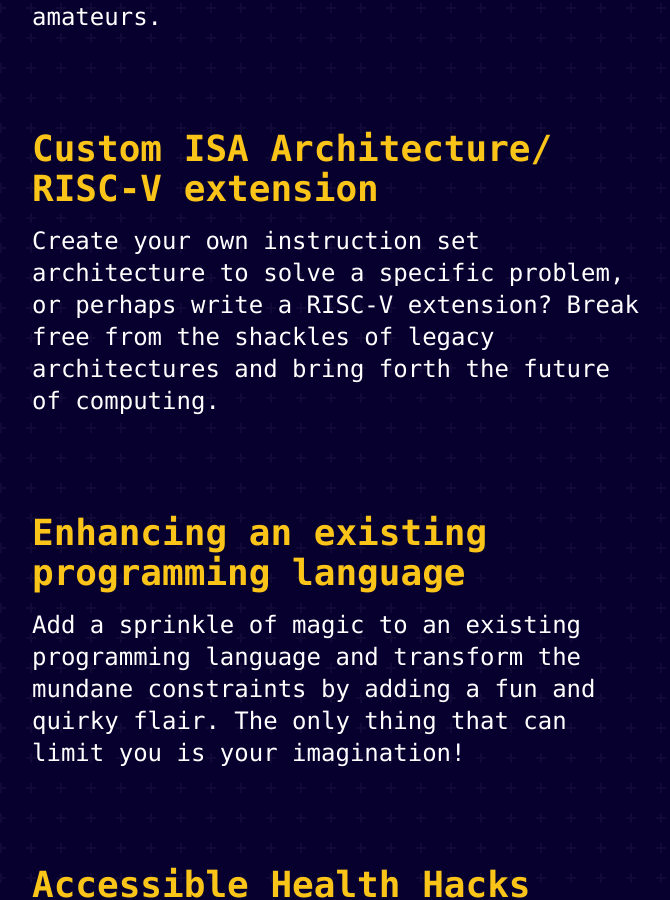
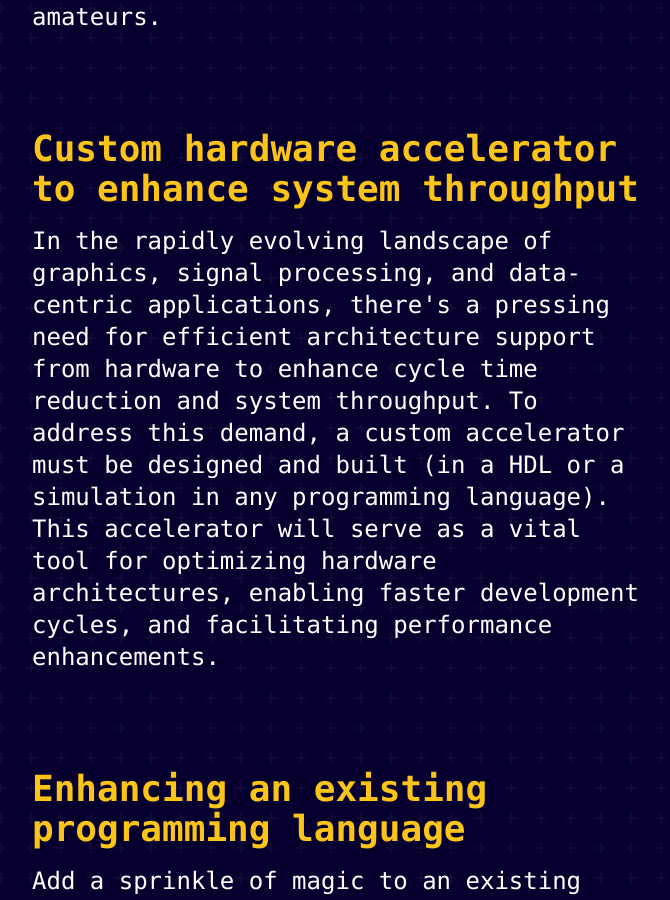
Before and after one commit to NavinShrinivas/Ingenius2023, a Next.js app in the folder ingenius23/: page / in a window 1280 px wide. Shown: the part 3027-3927 px from the top of the page, without its empty margins (304-974 px from the left). Built offline with nearby package versions, Linux system fonts and the light colour scheme.

Commit message:
Modify ISA theme to Accelerator theme

```diff
--- a/ingenius23/src/components/info2.js
+++ b/ingenius23/src/components/info2.js
@@ -28,9 +28,9 @@
       "Imagine a future where it’s a common feat for the average person to not only journey into space but also to experience the wonders of the cosmos from their own backyard/balcony .This theme encourages you to think creatively about how to make space exploration more accessible to amateurs.",
   },
   {
-    themeTitle: "Custom ISA Architecture/ RISC-V extension",
+    themeTitle: "Custom hardware accelerator to enhance system throughput",
     themeDescription:
-      "Create your own instruction set architecture to solve a specific problem, or perhaps write a RISC-V extension? Break free from the shackles of legacy architectures and bring forth the future of computing.",
+      "In the rapidly evolving landscape of graphics, signal processing, and data-centric applications, there's a pressing need for efficient architecture support from hardware to enhance cycle time reduction and system throughput. To address this demand, a custom accelerator must be designed and built (in a HDL or a simulation in any programming language). This accelerator will serve as a vital tool for optimizing hardware architectures, enabling faster development cycles, and facilitating performance enhancements.",
   },
   {
     themeTitle: "Enhancing an existing programming language",
```
